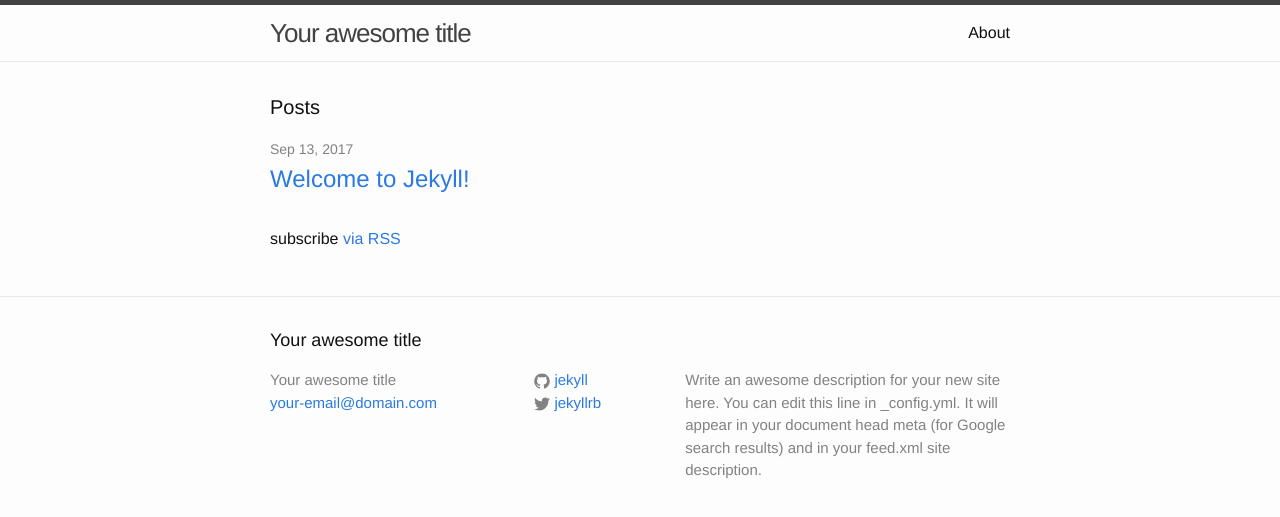
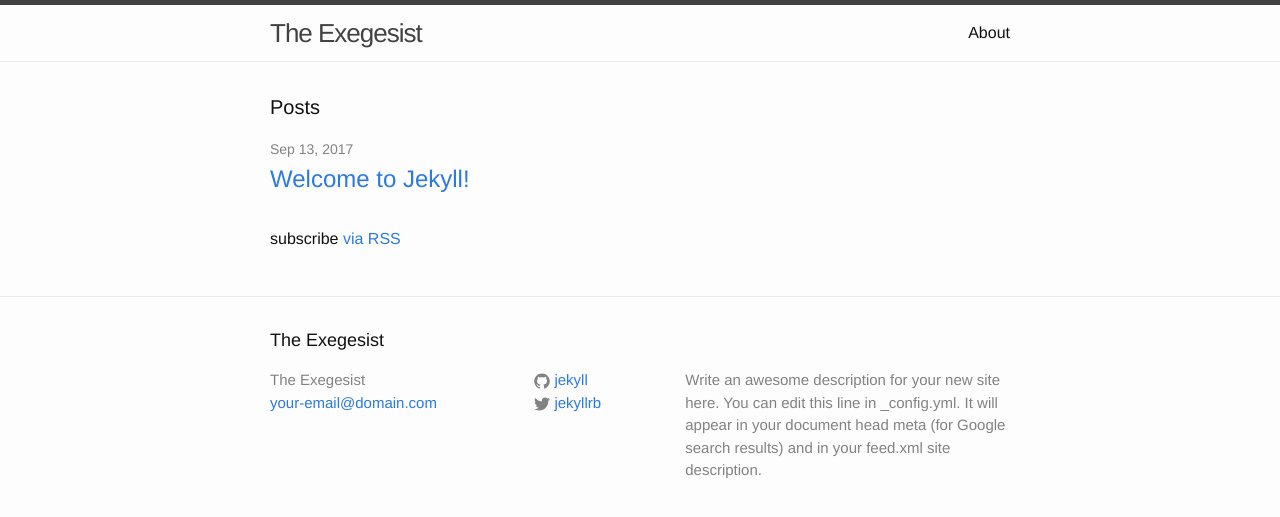
Before and after one commit to doulosiyxy/theexegesist, a Jekyll site: the page built from index.html, in a window 1280 px wide. Shown: the top 517 px of the page. Built offline with Jekyll 4.4.1, drawn with Linux system fonts in a browser that asks for light colours.

Commit message:
Update _config.yml

```diff
--- a/_config.yml
+++ b/_config.yml
@@ -6,7 +6,7 @@
 # 'jekyll serve'. If you change this file, please restart the server process.
 
 # Site settings
-title: Your awesome title
+title: The Exegesist
 email: your-email@domain.com
 description: > # this means to ignore newlines until "baseurl:"
   Write an awesome description for your new site here. You can edit this
```
